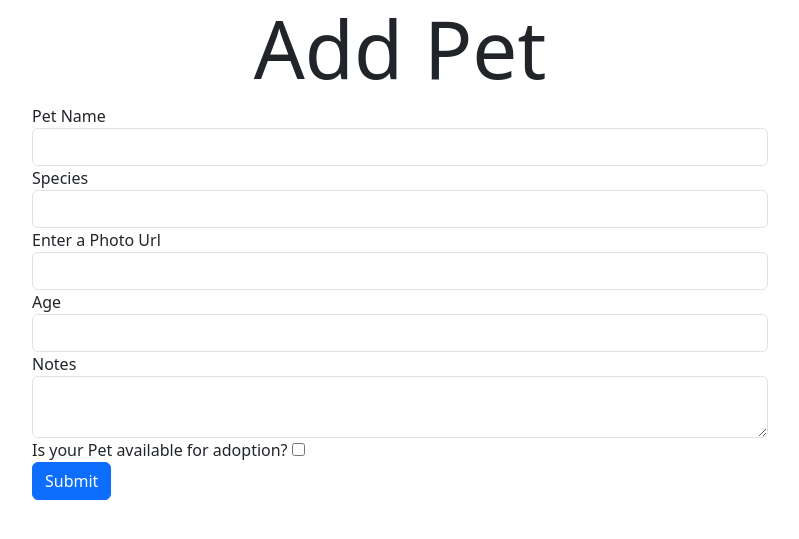
After one commit to MattOzuna/WTForms-practice, a Flask app: page /add in a window 1280 px wide. The commit adds this page. Shown: the top 539 px of the page, without its empty margins (240-1039 px from the left). Run offline with Flask 3, Linux system fonts and the light colour scheme.

Commit message:
completed part 3

```diff
--- a/app.py
+++ b/app.py
@@ -1,5 +1,6 @@
 from flask import Flask, render_template, flash, redirect, render_template
 from models import db, connect_db, Pet
+from forms import AddPetForm
 
 app = Flask(__name__)
 app.config["SECRET_KEY"] = "oh-so-secret"
@@ -13,3 +14,9 @@ def home_page():
     '''shows list of pets'''
     pets= Pet.query.all()
     return render_template('home-page.html', pets=pets)
+
+@app.route('/add')
+def add_pet():
+    '''shows form to add pet to db'''
+    form = AddPetForm()
+    return render_template('add-pet.html', form=form)
--- /dev/null
+++ b/forms.py
@@ -0,0 +1,10 @@
+from flask_wtf import FlaskForm
+from wtforms import StringField, URLField, IntegerField,TextAreaField, BooleanField
+
+class AddPetForm(FlaskForm):
+    name = StringField('Pet Name')
+    species = StringField('Species')
+    photo_url = URLField('Enter a Photo Url')
+    age = IntegerField('Age')
+    notes = TextAreaField('Notes')
+    available = BooleanField('Is your Pet available for adoption?')
--- /dev/null
+++ b/templates/add-pet.html
@@ -0,0 +1,34 @@
+{% extends 'base.html'  %}
+{% block title %}
+Add Pet
+{% endblock%}
+{% block content %}
+
+<div class="container">
+    <h1 class="display-1 text-center">Add Pet</h1>
+    <div class="row justify-content-center">
+        <div class="col-md-8">
+
+        <form method="POST">
+            {{ form.hidden_tag() }}
+
+            {{form.name.label}}
+            {{form.name(class_="form-control")}}
+            {{form.species.label}}
+            {{form.species(class_="form-control")}}
+            {{form.photo_url.label}}
+            {{form.photo_url(class_="form-control")}}
+            {{form.age.label}}
+            {{form.age(class_="form-control")}}
+            {{form.notes.label}}
+            {{form.notes(class_="form-control")}}
+            {{form.available.label}}
+            {{form.available(class_="")}}
+            <div>
+                <button class="btn btn-primary">Submit</button>
+            </div>
+        </form>
+    </div>
+    </div>
+</div>
+{% endblock %}
--- a/templates/home-page.html
+++ b/templates/home-page.html
@@ -10,5 +10,10 @@ Users
         <li><a href="/pets/{{pet.id}}">{{pet.name}}</a></li>
         {% endfor %}
     </ul>
+    <div>
+        <form action="/add">
+            <button class="btn btn-primary">Add</button>
+        </form>
+    </div>
 </div>
 {% endblock %}
```
